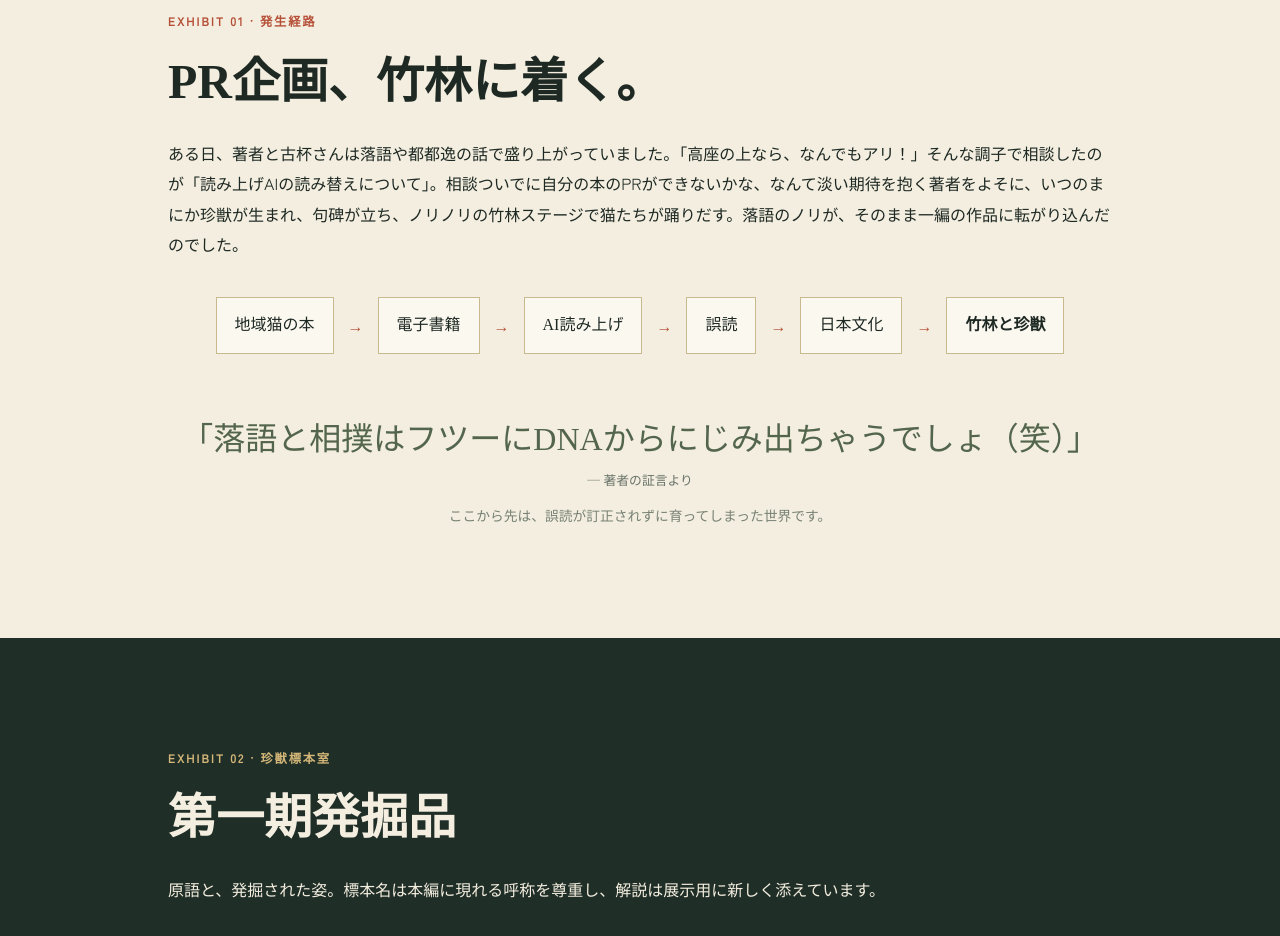
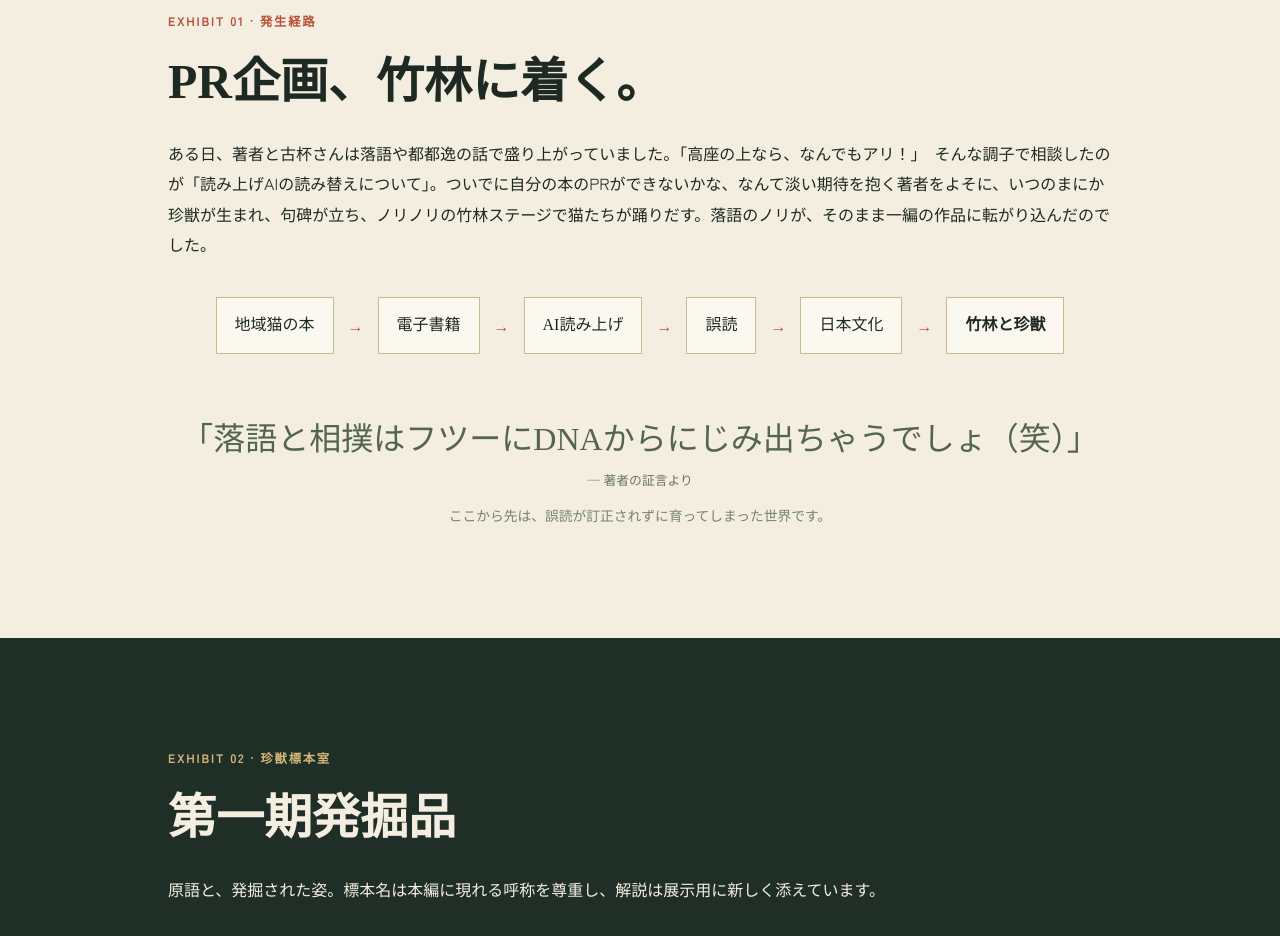
Before and after one commit to minervaartoffice-star/hokaku-san, a plain HTML site: page yomikaePR.html in a window 1280 px wide. Shown: the part 1140-2076 px from the top of the page. Drawn offline with Linux system fonts and the light colour scheme.

Commit message:
Update yomikaePR.html

```diff
--- a/yomikaePR.html
+++ b/yomikaePR.html
@@ -5,7 +5,7 @@
 <body><header class="top"><a class="brand" href="#top">珍獣発生記念館</a><nav><a href="#route">発生経路</a><a href="#specimens">標本室</a><a href="#origin">原産地</a><a href="#book">原著</a></nav></header>
 <main id="top"><section class="hero"><p class="stamp">2026年9月26日　発掘展示 / 原著 2025年7月11日 発行</p><p class="kicker">本来は、本のPRをするはずでした。</p><h1>ＡＩよみかえ奇譚<br><span>珍獣発生記念館</span></h1><p class="lead">読み上げの誤読をきっかけに、猫が生まれ、竹が生え、神さまが降り、ついには誤読保全宣言まで発令。<br>その一連の制作事故を、ここに展示します。</p><a class="button" href="#route">いらっしゃいませ ↓</a><p class="stage-note">ここから見える景色は、まさに未知の世界です。……たぶん。</p><p class="small">※展示解説は2026年の新設レイヤーです。2025年の原文には手を加えていません。</p></section>
 <section class="truth"><div><b>本来の目的</b><span>『西八野良猫奇譚』のPR</span></div><div class="arrow">↓</div><div><b>実際に起きたこと</b><span>珍獣が増えた</span></div><div class="arrow">↓</div><div><b>展示者の見解</b><span>実はね、落語のノリなんだよ。</span></div></section>
-<section id="route" class="section"><p class="eyebrow">EXHIBIT 01 · 発生経路</p><h2>PR企画、竹林に着く。</h2><p>ある日、著者と古杯さんは落語や都都逸の話で盛り上がっていました。「高座の上なら、なんでもアリ！」そんな調子で相談したのが「読み上げAIの読み替えについて」。相談ついでに自分の本のPRができないかな、なんて淡い期待を抱く著者をよそに、いつのまにか珍獣が生まれ、句碑が立ち、ノリノリの竹林ステージで猫たちが踊りだす。落語のノリが、そのまま一編の作品に転がり込んだのでした。</p><div class="route"><span>地域猫の本</span><i>→</i><span>電子書籍</span><i>→</i><span>AI読み上げ</span><i>→</i><span>誤読</span><i>→</i><span>日本文化</span><i>→</i><strong>竹林と珍獣</strong></div><blockquote>「落語と相撲はフツーにDNAからにじみ出ちゃうでしょ（笑）」<cite>— 著者の証言より</cite></blockquote><p class="caption">ここから先は、誤読が訂正されずに育ってしまった世界です。</p></section>
+<section id="route" class="section"><p class="eyebrow">EXHIBIT 01 · 発生経路</p><h2>PR企画、竹林に着く。</h2><p>ある日、著者と古杯さんは落語や都都逸の話で盛り上がっていました。「高座の上なら、なんでもアリ！」　そんな調子で相談したのが「読み上げAIの読み替えについて」。ついでに自分の本のPRができないかな、なんて淡い期待を抱く著者をよそに、いつのまにか珍獣が生まれ、句碑が立ち、ノリノリの竹林ステージで猫たちが踊りだす。落語のノリが、そのまま一編の作品に転がり込んだのでした。</p><div class="route"><span>地域猫の本</span><i>→</i><span>電子書籍</span><i>→</i><span>AI読み上げ</span><i>→</i><span>誤読</span><i>→</i><span>日本文化</span><i>→</i><strong>竹林と珍獣</strong></div><blockquote>「落語と相撲はフツーにDNAからにじみ出ちゃうでしょ（笑）」<cite>— 著者の証言より</cite></blockquote><p class="caption">ここから先は、誤読が訂正されずに育ってしまった世界です。</p></section>
 <section id="specimens" class="section dark"><p class="eyebrow">EXHIBIT 02 · 珍獣標本室</p><h2>第一期発掘品</h2><p>原語と、発掘された姿。標本名は本編に現れる呼称を尊重し、解説は展示用に新しく添えています。</p><div class="specimens">
 <article><span class="no">標本 001</span><h3>しげるにゃんこ</h3><p class="origin-label">原語：成猫</p><p>誤読がそのまま森の住民へ。白猫の長老として独立した生物種になりました。</p><small>生態メモ：語尾はすべて「にゃ」。句読点を食べる癖がある。</small></article>
 <article><span class="no">標本 002</span><h3>えぱんぶー</h3><p class="origin-label">原語：EPUB</p><p>電子書籍の形式名から、竹林に突如出現した謎の竹へと進化。</p><small>原産地：古杯氏の竹林。発生原因：EPUBの読み替え。</small></article>
```
